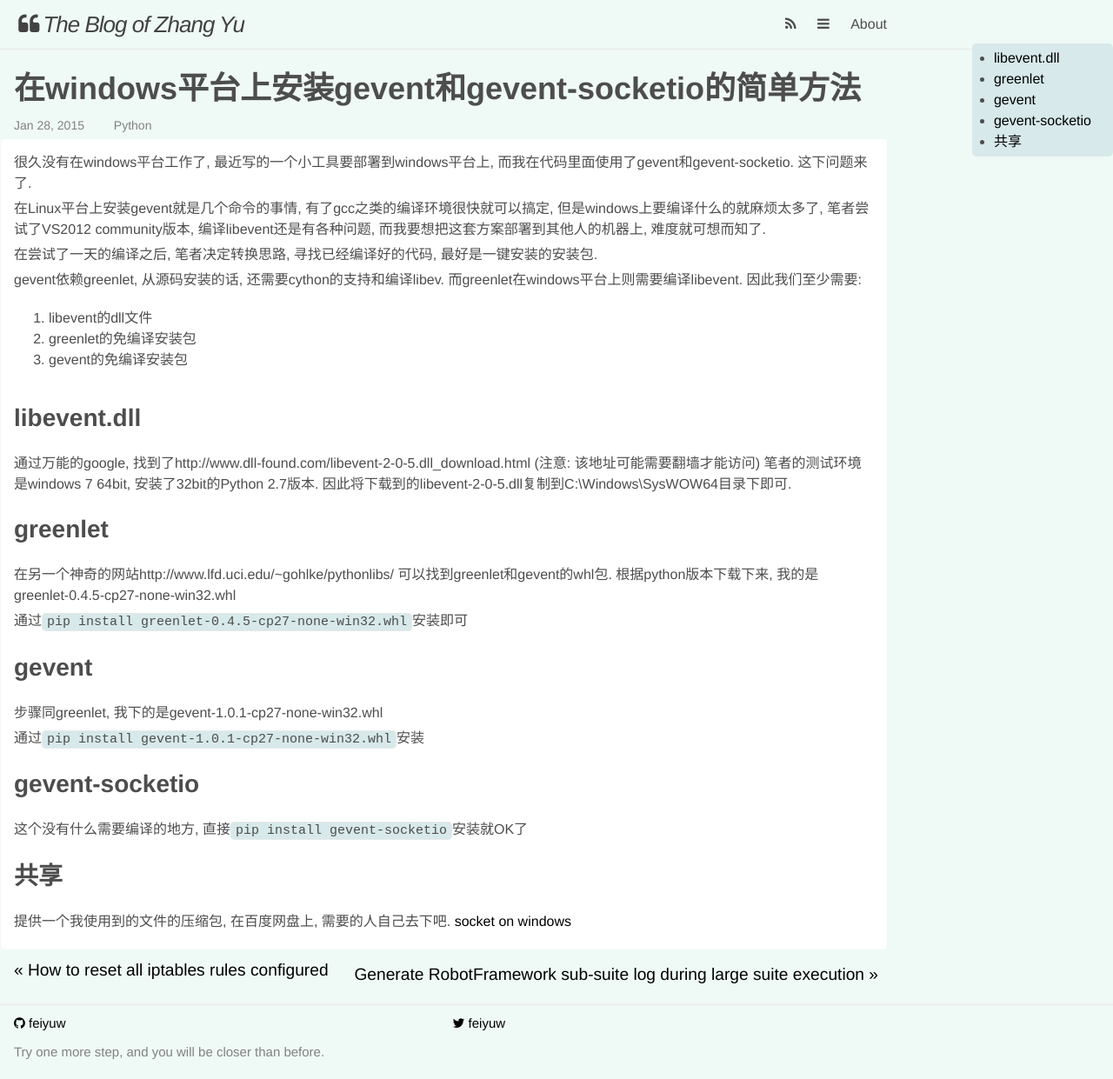
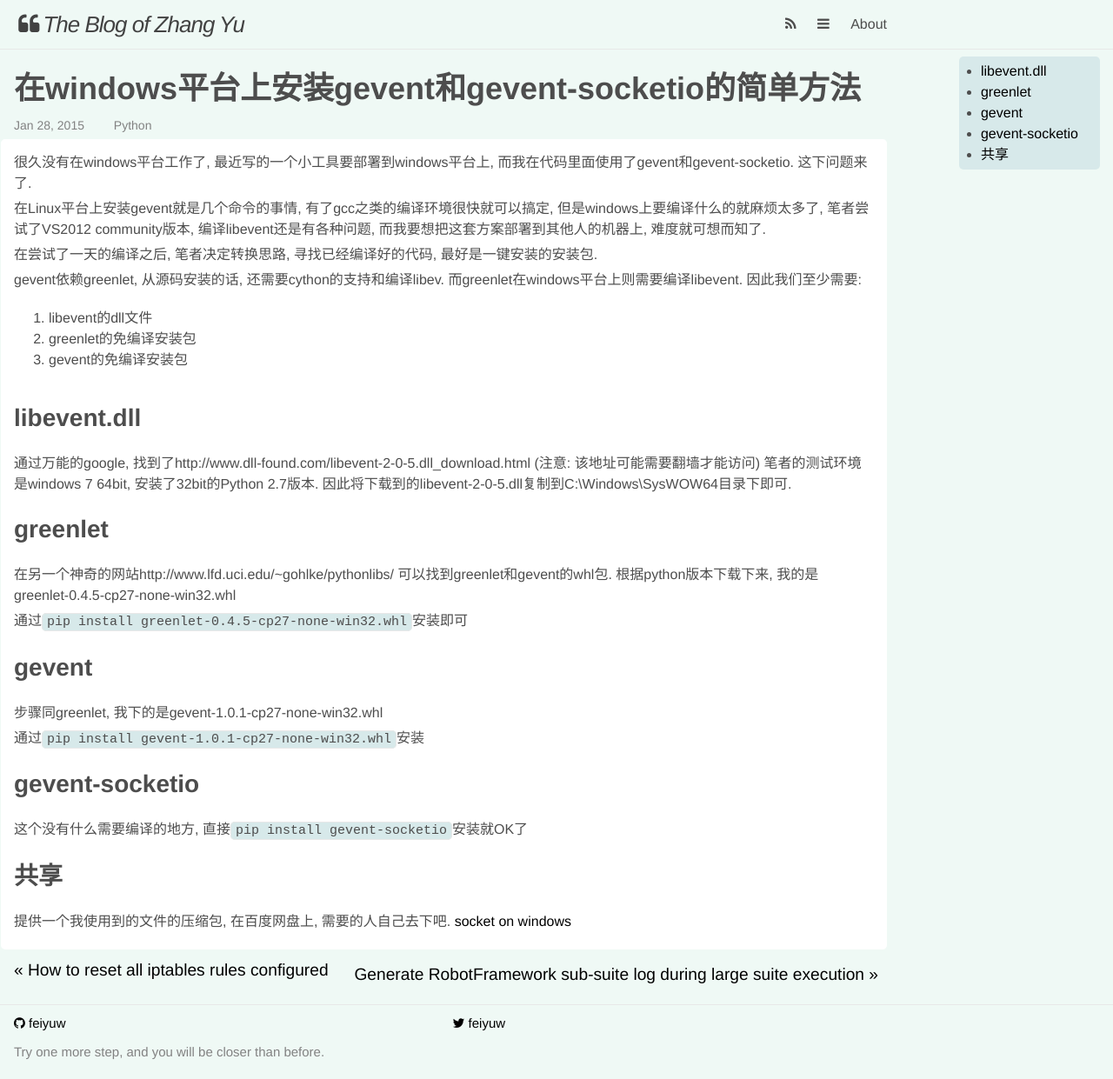
Before and after one commit to feiyuw/feiyuw.github.io, a Jekyll site: the page built from _posts/2015-01-28-setup-gevent-on-windows.md, in a window 1280 px wide. Shown: the whole page at 87% size. Built offline with Jekyll 4.4.1, drawn with Linux system fonts in a browser that asks for light colours; nearby versions of some CDN libraries; comment, search, counter and statistics services are not loaded.

Commit message:
update toc style

```diff
--- a/_sass/_base.scss
+++ b/_sass/_base.scss
@@ -219,8 +219,8 @@ pre {
     padding: 5px 25px;
     border-radius: 5px;
     position: fixed;
-    top: 50px;
-    right: 0px;
+    top: 65px;
+    right: 15px;
     max-width: 200px;
     background: #D7E9EA;
     @include media-query($on-palm) {
```
